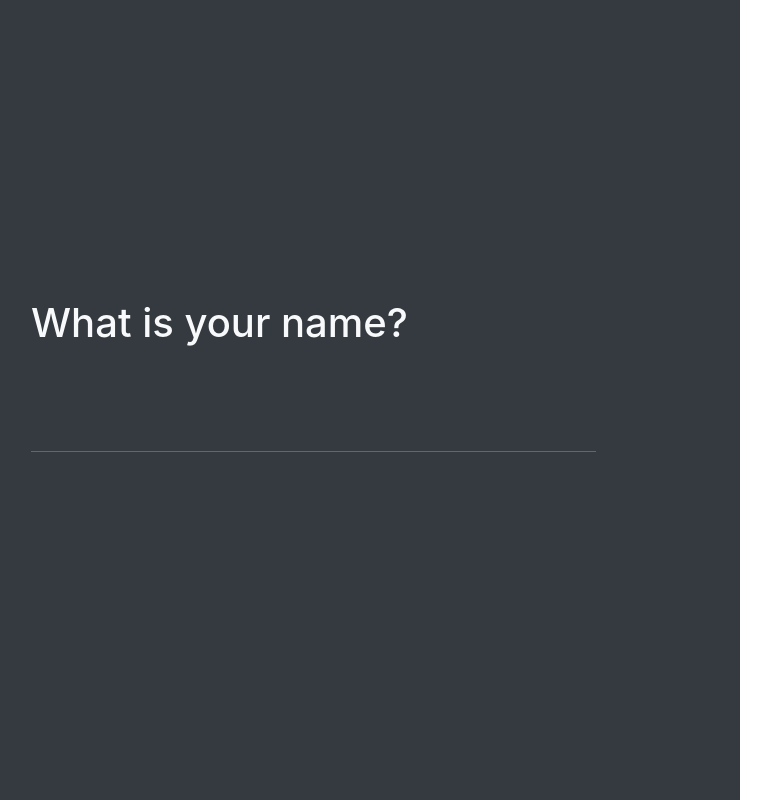
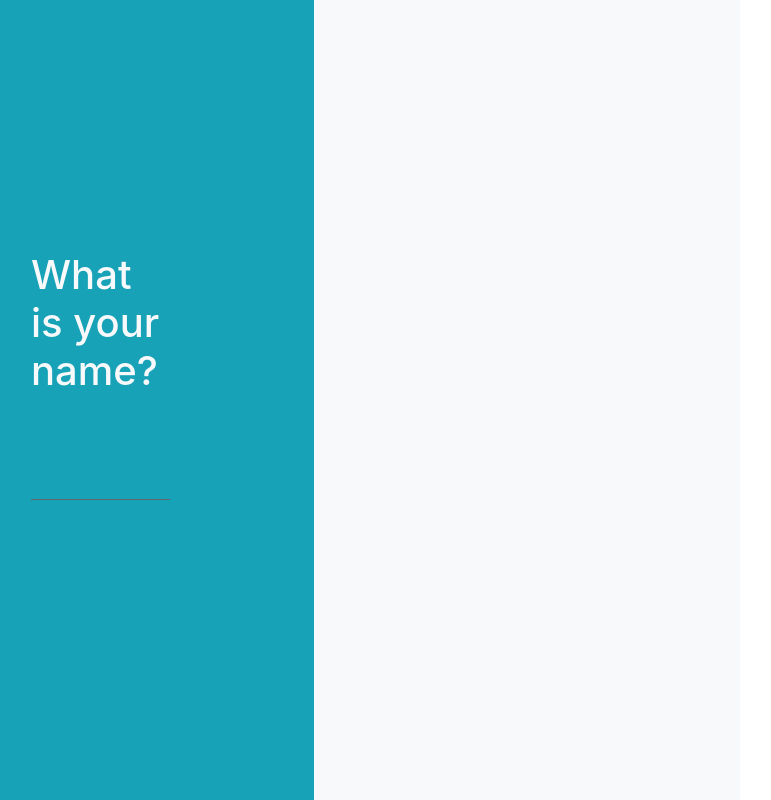
Before and after one commit to Shubratha/chat-senti, a Next.js app: page / in a window 1280 px wide. Shown: the whole page, without its empty margins (113-884 px from the left). Built offline with nearby package versions, Linux system fonts and the light colour scheme.

Commit message:
added online users section

```diff
--- a/pages/index.js
+++ b/pages/index.js
@@ -1,24 +1,28 @@
-import React, { Component } from 'react';
+import React, { Component, Fragment } from 'react';
 import Layout from '../components/Layout';
 import Chat from '../components/Chat';
+import OnlineUsers from '../components/OnlineUsers';
 
 class IndexPage extends Component {
 
-  state = { user: null }
+  state = { user: null, roomUsers: [] }
 
   handleKeyUp = evt => {
-    if (evt.keyCode === 13) {
+    if (evt.key === "Enter") {
       const user =  evt.target.value;
-      this.setState({ user });
+      const roomUsers = [];
+      this.setState({ user: user });
+      roomUsers.push(user);
+      this.setState({ roomUsers });
     }
   }
 
   render() {
-    const { user } = this.state;
+    const { user, roomUsers } = this.state;
 
     const nameInputStyles = {
       background: 'transparent',
-      color: '#999',
+      color: 'black',
       border: 0,
       borderBottom: '1px solid #666',
       borderRadius: 0,
@@ -30,26 +34,32 @@ class IndexPage extends Component {
     return (
       <Layout pageTitle="Sentimental Chat">
 
-        <main className="container-fluid position-absolute h-100 bg-dark">
+        <main className="container-fluid position-absolute h-100 bg-info">
 
           <div className="row position-absolute w-100 h-100">
 
-            <section className="col-md-8 d-flex flex-row flex-wrap align-items-center align-content-center px-5">
+            <section className="col-md-4 d-flex flex-row flex-wrap align-items-center align-content-center px-5">
               <div className="px-5 mx-5">
 
                 <span className="d-block w-100 h1 text-light" style={{marginTop: -50}}>
                   {
                     user
                       ? (<span>
-                          <span style={{color: '#999'}}>Hello!</span> {user}
+                          <span style={{color: 'black'}}>Hello!</span> {user}
                         </span>)
                       : `What is your name?`
                   }
                 </span>
 
-                { !user && <input type="text" className="form-control mt-3 px-3 py-2" onKeyUp={this.handleKeyUp} autoComplete="off" style={nameInputStyles} /> }
+                { !user && <input type="text" className="form-control mt-3 px-3 py-2" onKeyPress={this.handleKeyUp} autoComplete="off" style={nameInputStyles} /> }
 
               </div>
+            </section>
+
+            <section className="col-md-4 d-flex fex-wrap bg-light">
+
+                { <OnlineUsers roomUsers={roomUsers} /> }
+
             </section>
 
             <section className="col-md-4 position-relative d-flex flex-wrap h-100 align-items-start align-content-between bg-white px-0">
```
